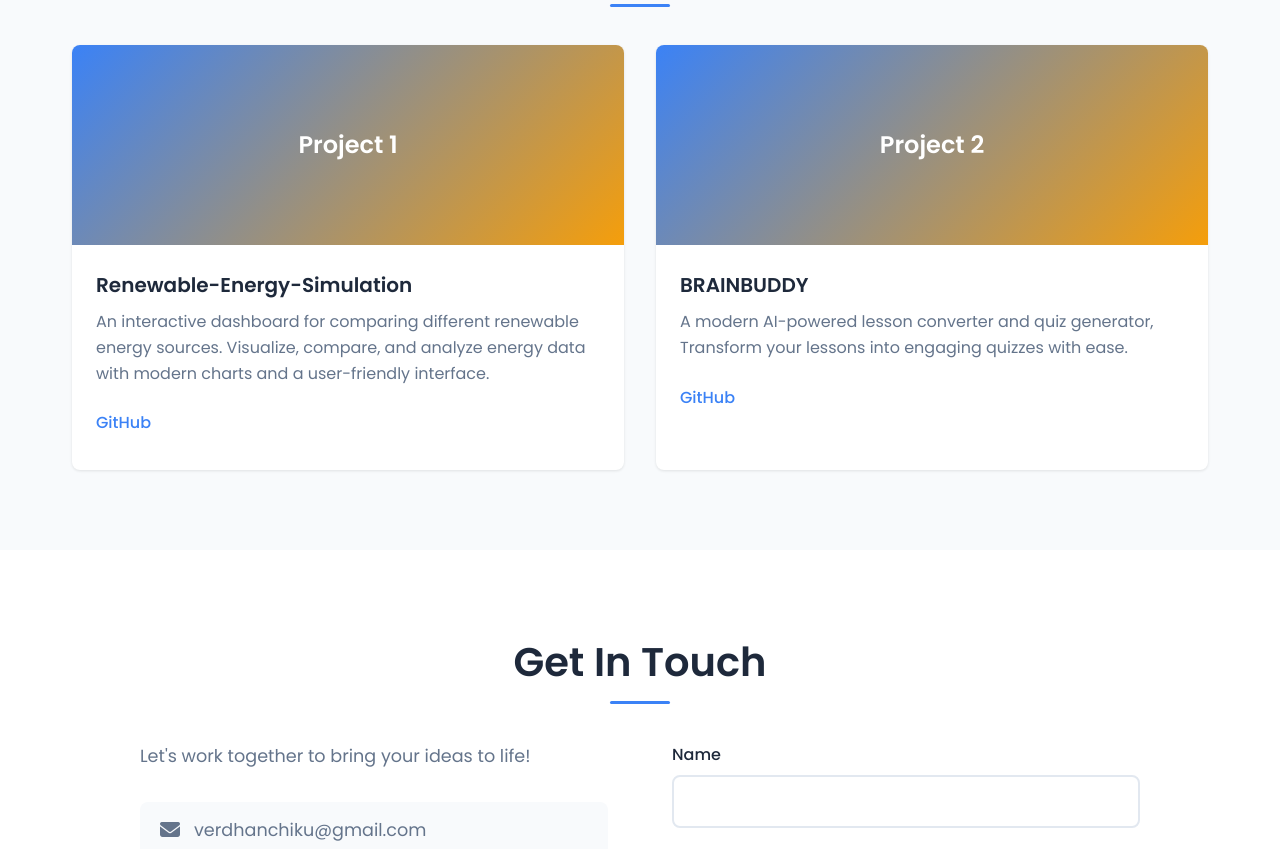
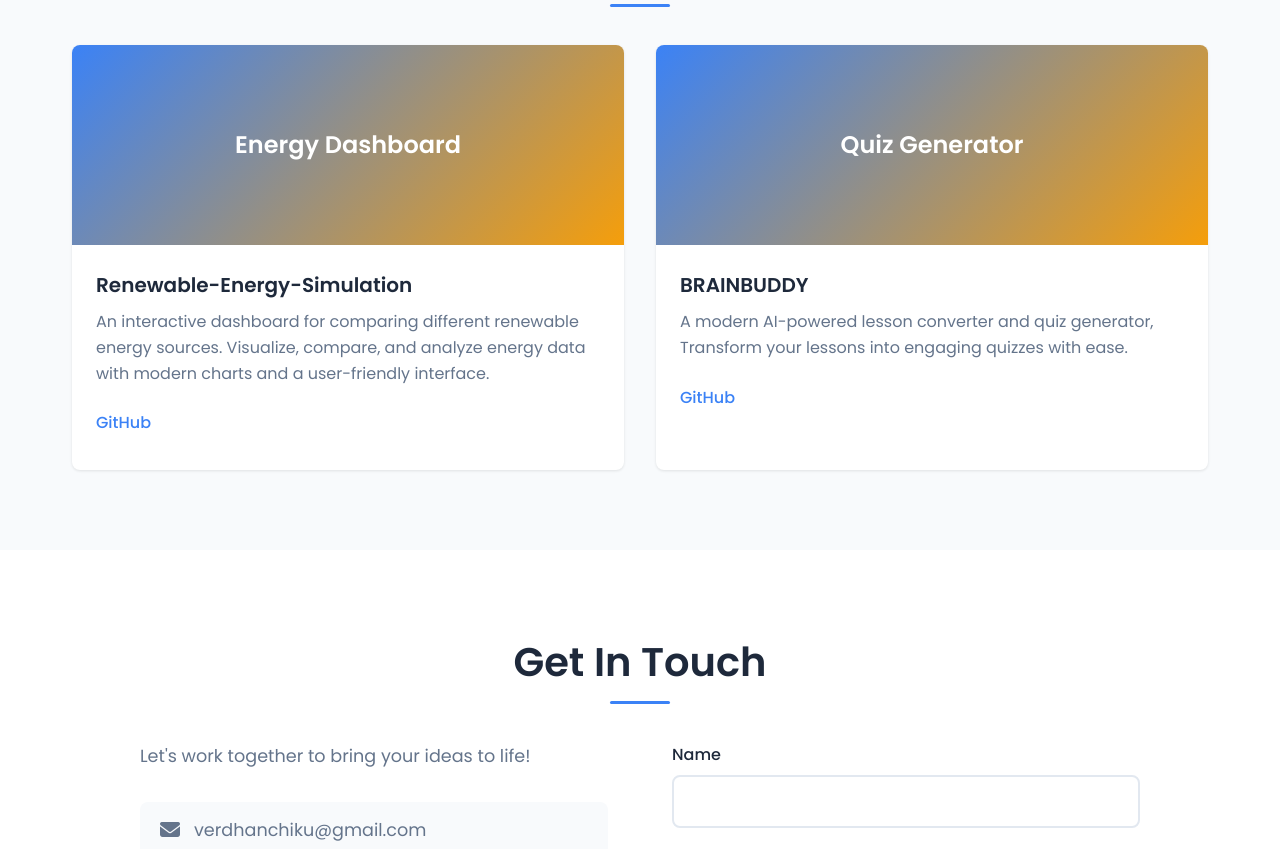
Before and after one commit to arkham-knight07/PORTFOLIO-WEBSITE, a website: page index.html in a window 1280 px wide. Shown: the part 5088-5937 px from the top of the page. Drawn offline with Linux system fonts and the light colour scheme.

Commit message:
Remove AI indicators: delete copilot instructions, replace generic placeholders, clean up systematic comments

```diff
--- a/index.html
+++ b/index.html
@@ -389,7 +389,7 @@
                 <div class="project-card">
                     <div class="project-image">
                         <div class="project-img-placeholder">
-                            <span>Project 1</span>
+                            <span>Energy Dashboard</span>
                         </div>
                     </div>
                     <div class="project-content">
@@ -406,7 +406,7 @@
                 <div class="project-card">
                     <div class="project-image">
                         <div class="project-img-placeholder">
-                            <span>Project 2</span>
+                            <span>Quiz Generator</span>
                         </div>
                     </div>
                     <div class="project-content">
--- a/src/css/styles.css
+++ b/src/css/styles.css
@@ -1,4 +1,3 @@
-/* CSS Custom Properties */
 :root {
     --primary-color: #3b82f6;
     --primary-dark: #2563eb;
@@ -18,7 +17,6 @@
     --transition: all 0.3s ease;
 }
 
-/* Reset and Base Styles */
 * {
     margin: 0;
     padding: 0;
@@ -705,7 +703,7 @@
     font-size: 1.1rem;
 }
 
-/* Updated Skill Items with Progress */
+
 .skill-item {
     background-color: var(--bg-primary);
     padding: 1.5rem;
@@ -801,7 +799,7 @@
     transform: scale(1.1);
 }
 
-/* Technology-specific hover colors (updated for new layout) */
+
 .skill-item[data-skill="html"]:hover {
     background: linear-gradient(135deg, rgba(227, 76, 38, 0.1), rgba(240, 101, 41, 0.1));
     border-color: #e34c26;
```
Also changed, not shown: .github/copilot-instructions.md (deleted).
